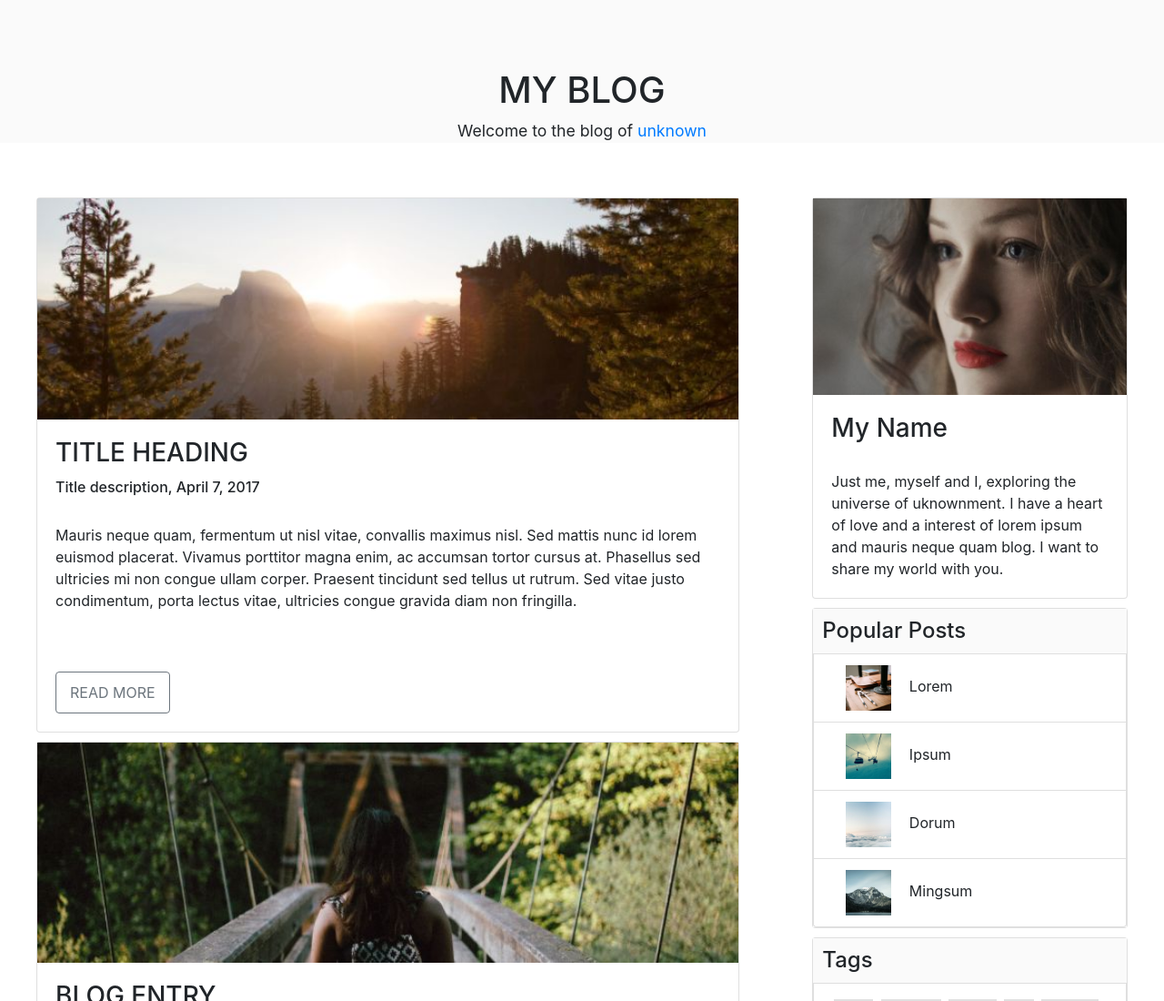
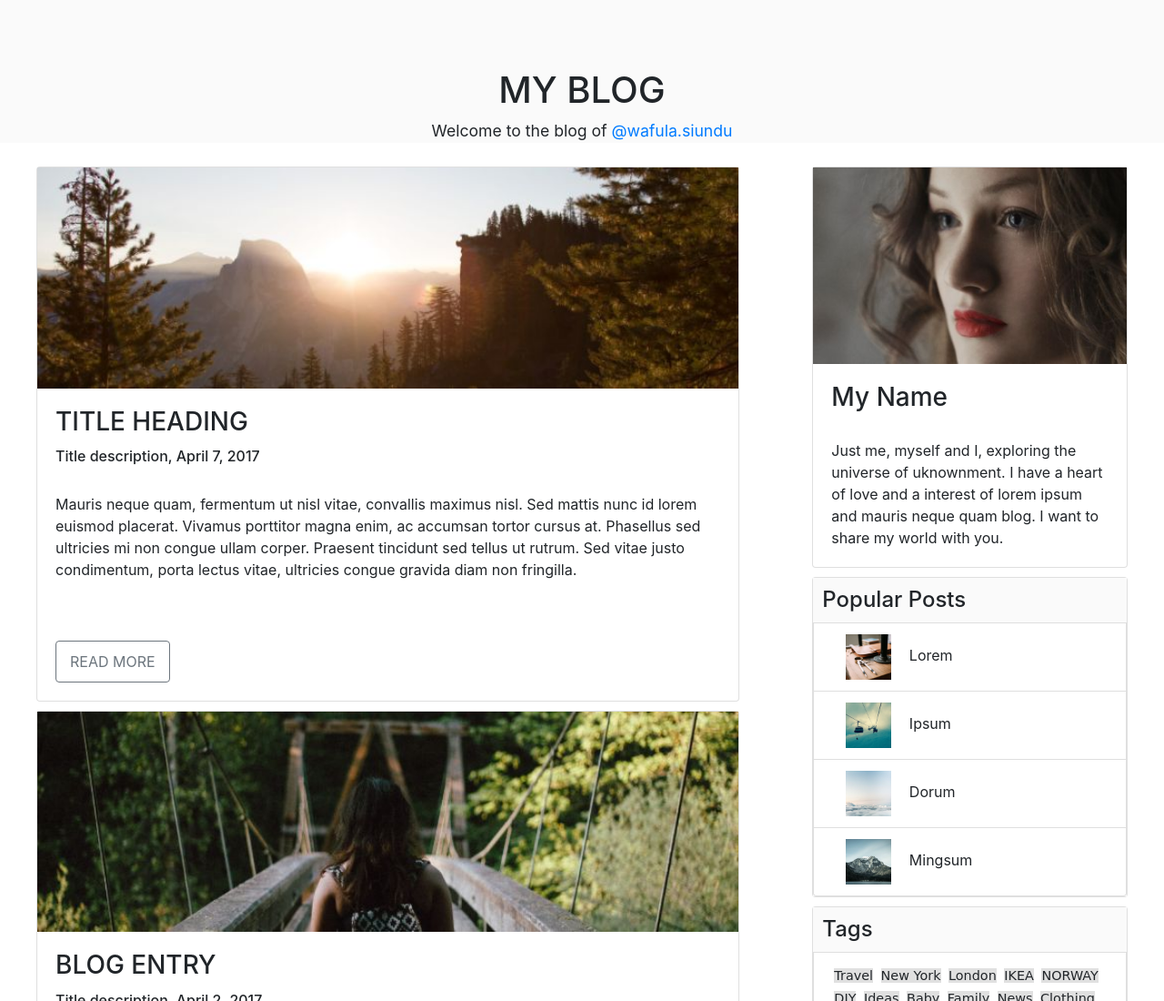
Before and after one commit to rahmakevo/blog, a plain HTML site: page index.html in a window 1280 px wide. Shown: the top 1100 px of the page at 91% size. Drawn offline with nearby package versions, Linux system fonts and the light colour scheme.

Commit message:
updating my portfolio

```diff
--- a/assets/css/master.css
+++ b/assets/css/master.css
@@ -5,11 +5,7 @@ html, body {
 .text-center {
   font-size: 1.1em;
   margin-top: 75px;
-  margin-bottom: 50px;
   background-color: #fafafa;
-}
-.text-center p {
-  margin-bottom: 20px;
 }
 .card {
   margin: 10px;
@@ -55,17 +51,3 @@ footer
 {
   margin-top: 30px;
 }
-/*Extra small devices (portrait phones, less than 576px)*/
-/*No media query since this is the default in Bootstrap*/
-
-/*Small devices (landscape phones, 576px and up)*/
-@media (min-width: 576px) { ... }
-
-/*Medium devices (tablets, 768px and up)*/
-@media (min-width: 768px) { ... }
-
-/*Large devices (desktops, 992px and up)*/
-@media (min-width: 992px) { ... }
-
-/*Extra large devices (large desktops, 1200px and up)*/
-@media (min-width: 1200px) { ... }
--- a/index.html
+++ b/index.html
@@ -11,7 +11,7 @@
     <!-- Top text -->
     <div class="text-center">
       <h1>MY BLOG</h1>
-      <p>Welcome to the blog of <a href="#">unknown</a></p>
+      <p class="pblog">Welcome to the blog of <a href="#">@wafula.siundu</a></p>
     </div>
     <!-- Main Container -->
     <div class="container-fluid">
```
